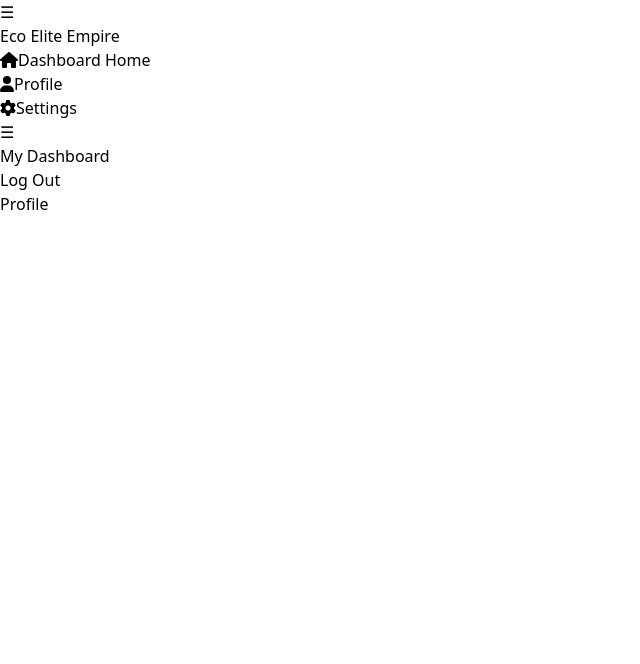
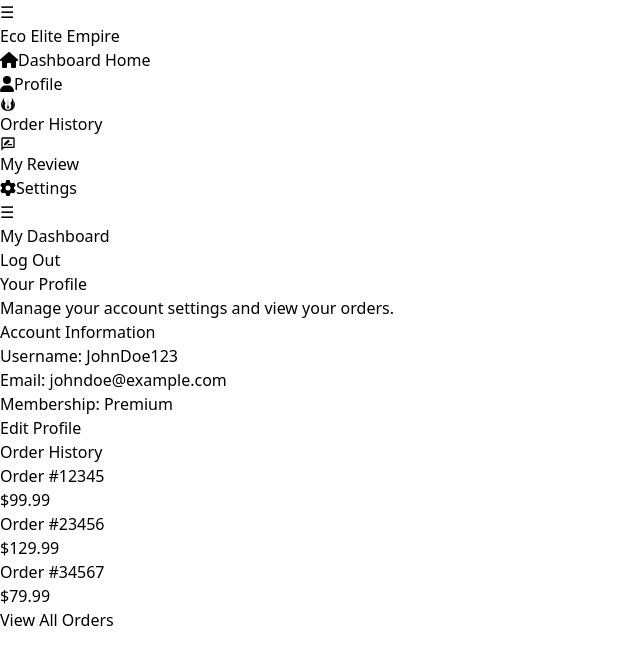
Before and after one commit to manisulislam/eco_lite_empire_frontend, a React (Vite) app: page /dashboard/profile in a window 1280 px wide. Shown: the top 664 px of the page, without its empty margins (0-640 px from the left). Built offline with nearby package versions, Linux system fonts and the light colour scheme.

Commit message:
forntend completed

```diff
--- a/src/components/AllProductSection/ProductDetail.jsx
+++ b/src/components/AllProductSection/ProductDetail.jsx
@@ -5,6 +5,7 @@ import { useDispatch } from 'react-redux';
 import { addToCart } from "../../features/cart/cartSlice";
 import Swal from 'sweetalert2';
 import Spinner from "../Spinner/Spinner";
+import Review from "../Review/Review";
 
 
 
@@ -53,6 +54,7 @@ const ProductDetail = () => {
 
 
     return (
+        <>
         <div className="max-w-4xl mx-auto p-6 bg-white shadow-lg rounded-lg mt-10">
         <div className="flex">
             <div className="w-1/2">
@@ -80,9 +82,24 @@ const ProductDetail = () => {
 
 
                 </div>
+                <div>
+
             </div>
         </div>
-    </div>
+        </div>
+        <h2 className="text-2xl font-semibold mb-4">Reviews</h2>
+        {product.reviews.map((review) => (
+          <div key={review.id} className="bg-white p-6 rounded-lg shadow-md">
+            <p className="text-lg font-semibold">{review.user}</p>
+            <p className="text-gray-600">Rating: {review.rating}</p>
+            <p className="text-gray-800">{review.comment}</p>
+            <p className="text-sm text-gray-400">{new Date(review.created_at).toLocaleString()}</p>
+          </div>
+        ))}
+                </div>
+                <Review productId={product.id} />
+        </>
+
     );
 };
 
--- /dev/null
+++ b/src/components/Dashboard/MyReview.jsx
@@ -0,0 +1,8 @@
+
+const MyReview = () => {
+  return (
+    <div>MyReview</div>
+  )
+}
+
+export default MyReview
--- /dev/null
+++ b/src/components/Dashboard/OrderHistory.jsx
@@ -0,0 +1,9 @@
+
+
+const OrderHistory = () => {
+  return (
+    <div>OrderHistory</div>
+  )
+}
+
+export default OrderHistory
--- a/src/components/Dashboard/Profile.jsx
+++ b/src/components/Dashboard/Profile.jsx
@@ -2,8 +2,40 @@
 
 const Profile = () => {
   return (
-    <div>Profile</div>
-  )
-}
+    <div className="max-w-4xl mx-auto p-6 bg-white shadow-lg rounded-lg mt-10">
+      <div className="text-center">
+        <h1 className="text-3xl font-semibold text-gray-800 mb-4">Your Profile</h1>
+        <p className="text-gray-600 mb-8">Manage your account settings and view your orders.</p>
+      </div>
+      <div className="grid grid-cols-1 md:grid-cols-2 gap-6">
+        <div className="bg-gray-100 p-6 rounded-lg shadow-md">
+          <h2 className="text-xl font-semibold text-gray-800 mb-4">Account Information</h2>
+          <p><span className="font-semibold">Username:</span> JohnDoe123</p>
+          <p><span className="font-semibold">Email:</span> johndoe@example.com</p>
+          <p><span className="font-semibold">Membership:</span> Premium</p>
+          <button className="mt-4 px-4 py-2 bg-blue-500 text-white rounded-lg hover:bg-blue-600 focus:outline-none focus:ring-2 focus:ring-blue-600 focus:ring-opacity-50">Edit Profile</button>
+        </div>
+        <div className="bg-gray-100 p-6 rounded-lg shadow-md">
+          <h2 className="text-xl font-semibold text-gray-800 mb-4">Order History</h2>
+          <div className="space-y-2">
+            <div className="flex justify-between">
+              <p className="text-gray-700">Order #12345</p>
+              <p className="text-gray-700">$99.99</p>
+            </div>
+            <div className="flex justify-between">
+              <p className="text-gray-700">Order #23456</p>
+              <p className="text-gray-700">$129.99</p>
+            </div>
+            <div className="flex justify-between">
+              <p className="text-gray-700">Order #34567</p>
+              <p className="text-gray-700">$79.99</p>
+            </div>
+          </div>
+          <button className="mt-4 px-4 py-2 bg-green-500 text-white rounded-lg hover:bg-green-600 focus:outline-none focus:ring-2 focus:ring-green-600 focus:ring-opacity-50">View All Orders</button>
+        </div>
+      </div>
+    </div>
+  );
+};
 
-export default Profile
+export default Profile;
--- a/src/components/Dashboard/Sidebar/Sidebar .jsx
+++ b/src/components/Dashboard/Sidebar/Sidebar .jsx
@@ -2,6 +2,8 @@ import { Link } from 'react-router-dom';
 import PropTypes from 'prop-types';
 import { FontAwesomeIcon } from '@fortawesome/react-fontawesome';
 import { faHome, faUser, faCog } from '@fortawesome/free-solid-svg-icons';
+import { MdOutlineRateReview } from "react-icons/md";
+import { FaJediOrder } from "react-icons/fa6";
 
 const Sidebar = ({ isOpen, toggleSidebar }) => {
   return (
@@ -29,6 +31,18 @@ const Sidebar = ({ isOpen, toggleSidebar }) => {
               </Link>
             </li>
             <li className="mt-4">
+              <Link to="/dashboard/order_history" className="flex items-center text-gray-800 text-lg font-semibold hover:text-gray-600 transition-colors duration-200" onClick={toggleSidebar}>
+              <FaJediOrder className="mr-3"  />
+               Order History
+              </Link>
+            </li>
+            <li className="mt-4">
+              <Link to="/dashboard/my_review" className="flex items-center text-gray-800 text-lg font-semibold hover:text-gray-600 transition-colors duration-200" onClick={toggleSidebar}>
+              <MdOutlineRateReview className="mr-3" />
+                My Review
+              </Link>
+            </li>
+            <li className="mt-4">
               <Link to="/dashboard/settings" className="flex items-center text-gray-800 text-lg font-semibold hover:text-gray-600 transition-colors duration-200" onClick={toggleSidebar}>
                 <FontAwesomeIcon icon={faCog} className="mr-3" />
                 Settings
--- /dev/null
+++ b/src/components/Review/Review.jsx
@@ -0,0 +1,65 @@
+// Review.js
+import { useState } from 'react';
+import axios from 'axios';
+import PropTypes from 'prop-types';
+
+const Review = ({ productId }) => {
+  const [rating, setRating] = useState(0);
+  const [comment, setComment] = useState('');
+
+  const handleSubmit = async (e) => {
+    e.preventDefault();
+    try {
+      const response = await axios.post('http://127.0.0.1:8000/api/reviews/', {
+        product: productId,
+        rating,
+        comment,
+      });
+      console.log('Review submitted:', response.data);
+    } catch (error) {
+      console.error('Error submitting review:', error);
+    }
+  };
+
+  return (
+    <div className="max-w-lg mx-auto bg-white p-6 rounded-lg shadow-md mt-8 mb-8">
+      <h2 className="text-2xl font-semibold mb-4">Leave a Review</h2>
+      <form onSubmit={handleSubmit} className="space-y-4">
+        <div>
+          <label className="block mb-1 text-gray-700">Rating:</label>
+          <input
+            type="number"
+            value={rating}
+            onChange={(e) => setRating(e.target.value)}
+            min="1"
+            max="5"
+            required
+            className="w-full p-2 border border-gray-300 rounded-md focus:outline-none focus:ring-2 focus:ring-blue-500"
+          />
+        </div>
+        <div>
+          <label className="block mb-1 text-gray-700">Comment:</label>
+          <textarea
+            value={comment}
+            onChange={(e) => setComment(e.target.value)}
+            required
+            className="w-full p-2 border border-gray-300 rounded-md focus:outline-none focus:ring-2 focus:ring-blue-500"
+            placeholder="Write your review here..."
+          ></textarea>
+        </div>
+        <button
+          type="submit"
+          className="w-full py-2 bg-blue-500 text-white rounded-md hover:bg-blue-600 focus:outline-none focus:ring-2 focus:ring-blue-500 focus:ring-opacity-50"
+        >
+          Submit Review
+        </button>
+      </form>
+    </div>
+  );
+};
+
+Review.propTypes = {
+  productId: PropTypes.number.isRequired,
+};
+
+export default Review;
```
Also changed, not shown: src/main.jsx (+10 -0 lines).
